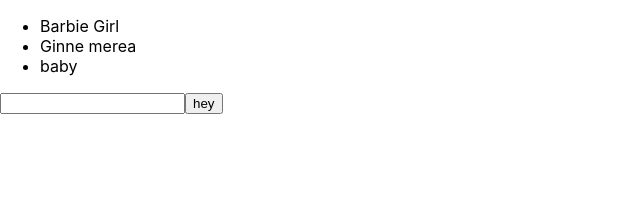
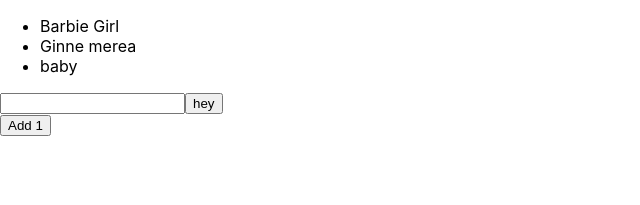
Before and after one commit to RajatArya007zxc/ContextApi-and-Recipe-app-, a React (Create React App) app: page / in a window 1280 px wide. Shown: the top 205 px of the page, without its empty margins (0-640 px from the left). Built offline with nearby package versions, Linux system fonts and the light colour scheme.

Commit message:
How the UseEffect is Use when Component Render

```diff
--- a/src/Component/HooksComp/Song.jsx
+++ b/src/Component/HooksComp/Song.jsx
@@ -1,11 +1,11 @@
-import React,{useState} from 'react';
+import React,{useState,useEffect} from 'react';
 import uuid from 'react-uuid'
 
 
 const SongList = () => {
     const [song,setFirst]=useState([{title:"Barbie Girl ",id:1}, {title:"Ginne merea",id:2},{title:"baby",id:3}])
     const [changeState,setChangeState]=useState('');
-
+  const [age,setAge]=useState(23);
     const  AddSongs=(w)=>{setFirst([...song,{title:w,id:uuid()}])}
 
          const handleSubmit=(r)=>{
@@ -15,6 +15,14 @@
              setChangeState('');
          }
 
+         useEffect(() => {
+            console.log('songs ',song)
+
+         }, [song]);
+
+         useEffect(() => {
+            console.log("age increment",age);
+         }, [age]);
 
     return (
 
@@ -33,7 +41,7 @@
                <input type="text" value={changeState} onChange={(e)=>setChangeState(e.target.value)} required/>
               <input type="submit" value="hey"/>
            </form>
-
+           <button onClick={()=>setAge(age+1)}>Add 1</button>
         </div>
     );
 }
```
